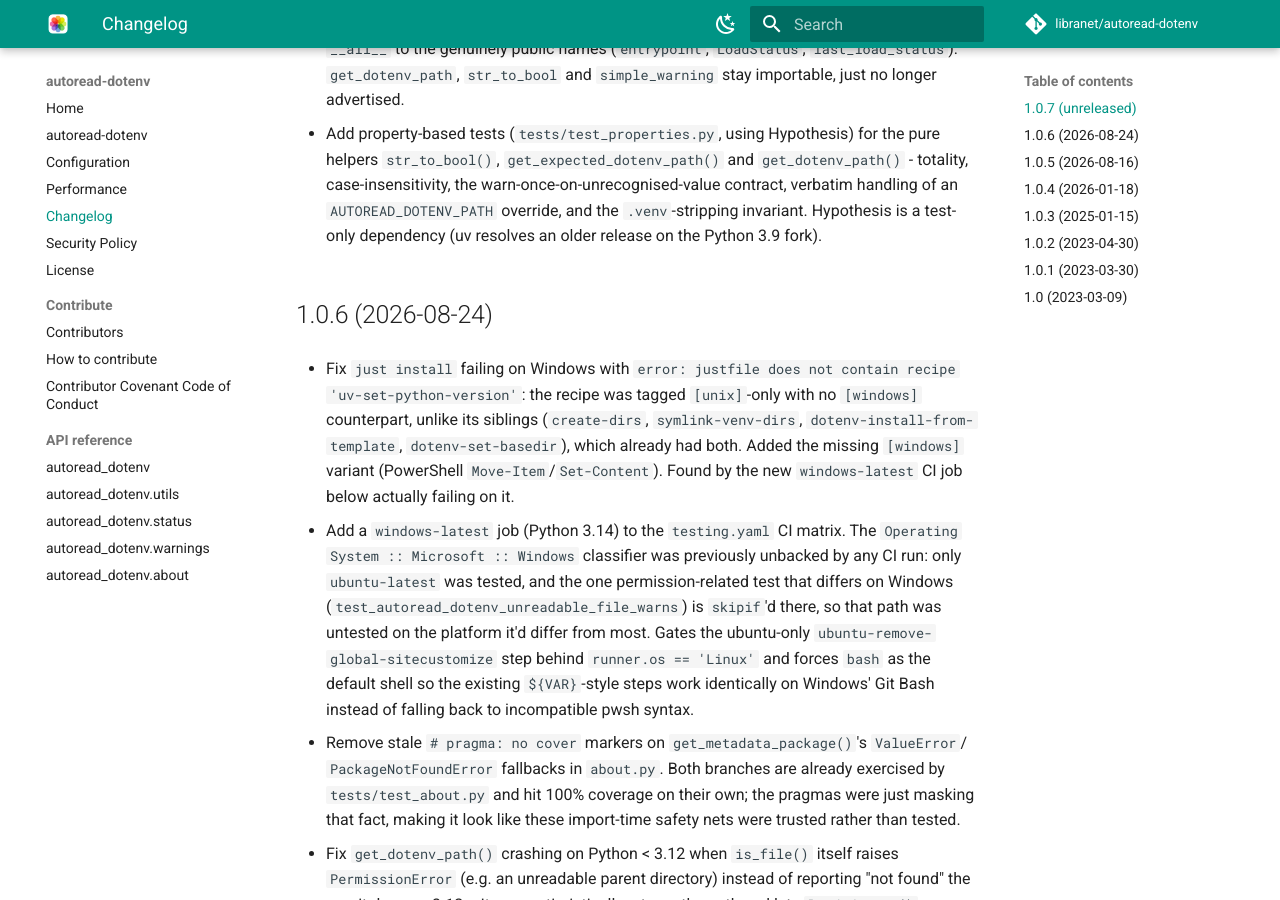
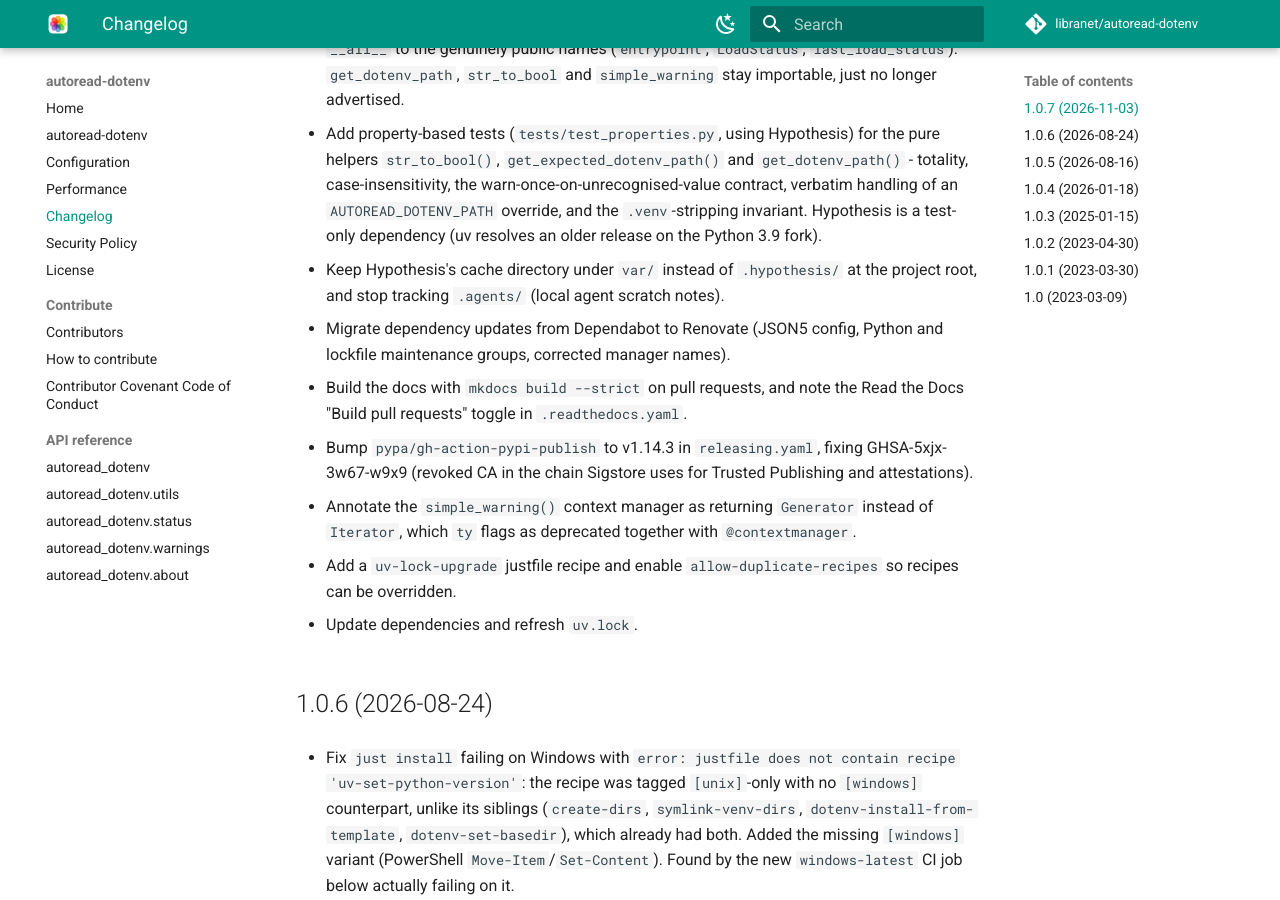
Before and after one commit to libranet/autoread-dotenv, an MkDocs documentation site: the page built from docs/changes.md, in a window 1280 px wide and 900 px high, scrolled down 1578 px. Built offline with MkDocs 1.6.1 and Material for MkDocs 9.7.7, drawn with Linux system fonts in a browser that asks for light colours; comment, search, counter and statistics services are not loaded; some of the changed text lies outside the part shown.

Commit message:
release: prepare 1.0.7 (#152)
## Summary

- Set version to `1.0.7` in `pyproject.toml` / `uv.lock`.
- Date the `1.0.7` section in `docs/changes.md` (2026-11-03) and add the
post-1.0.6 changes it did not yet
cover: Renovate migration, `mkdocs --strict` CI, Hypothesis cache dir,
`pypi-publish` v1.14.3 security fix,
  `ty` `Generator` annotation, justfile recipes, dependency updates.

## After merge

Run `just release` from `main` to tag `1.0.7`, create the GitHub Release
(triggers the PyPI publish) and bump
`main` to the next dev-version.

https://claude.ai/code/session_01X16aaBoLMtCEuDzPG4AXgi

```diff
--- a/docs/changes.md
+++ b/docs/changes.md
@@ -2,7 +2,7 @@
 
 All notable changes to this project will be documented in this file.
 
-## 1.0.7 (unreleased)
+## 1.0.7 (2026-11-03)
 
 - Add an `AUTOREAD_DOTENV_QUIET` environment-variable. When truthy (`1`/`true`/`yes`,
   parsed by `str_to_bool()`), `entrypoint()` installs a process-wide `ignore` filter for the
@@ -69,6 +69,27 @@ All notable changes to this project will be documented in this file.
   case-insensitivity, the warn-once-on-unrecognised-value contract, verbatim handling of an
   `AUTOREAD_DOTENV_PATH` override, and the `.venv`-stripping invariant. Hypothesis is a
   test-only dependency (uv resolves an older release on the Python 3.9 fork).
+
+- Keep Hypothesis's cache directory under `var/` instead of `.hypothesis/` at the project root,
+  and stop tracking `.agents/` (local agent scratch notes).
+
+- Migrate dependency updates from Dependabot to Renovate (JSON5 config, Python and lockfile
+  maintenance groups, corrected manager names).
+
+- Build the docs with `mkdocs build --strict` on pull requests, and note the Read the Docs
+  "Build pull requests" toggle in `.readthedocs.yaml`.
+
+- Bump `pypa/gh-action-pypi-publish` to v1.14.3 in `releasing.yaml`, fixing
+  GHSA-5xjx-3w67-w9x9 (revoked CA in the chain Sigstore uses for Trusted Publishing and
+  attestations).
+
+- Annotate the `simple_warning()` context manager as returning `Generator` instead of
+  `Iterator`, which `ty` flags as deprecated together with `@contextmanager`.
+
+- Add a `uv-lock-upgrade` justfile recipe and enable `allow-duplicate-recipes` so recipes can be
+  overridden.
+
+- Update dependencies and refresh `uv.lock`.
 
 ## 1.0.6 (2026-08-24)
 
--- a/pyproject.toml
+++ b/pyproject.toml
@@ -20,7 +20,7 @@ build-backend = "uv_build"
 
 [project]
 name = "autoread-dotenv"
-version = "1.0.6"
+version = "1.0.7"
 description = "Automatically load your .env when Python starts."
 readme = "docs/readme.md"
 authors = [{ name = "Wouter Vanden Hove", email = "wouter@libranet.eu" }]
```
Also changed, not shown: 1 other file.
